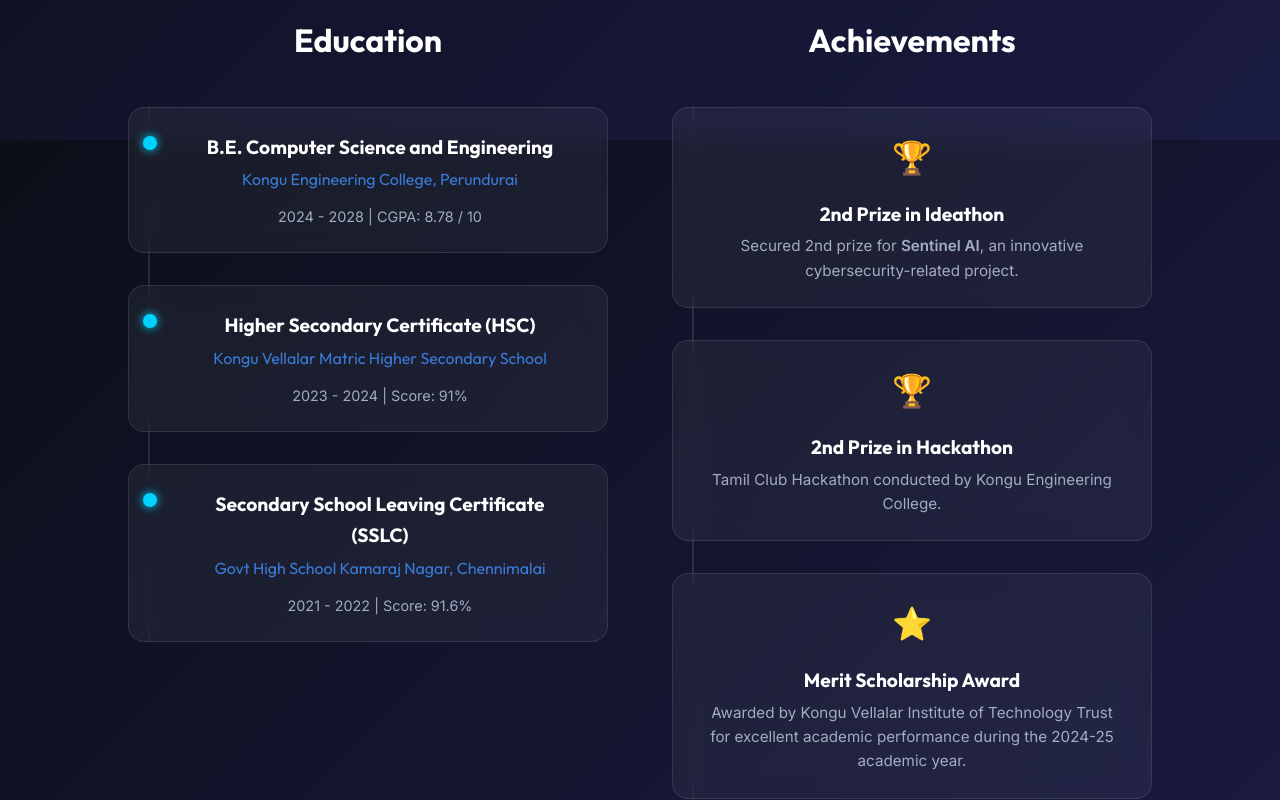
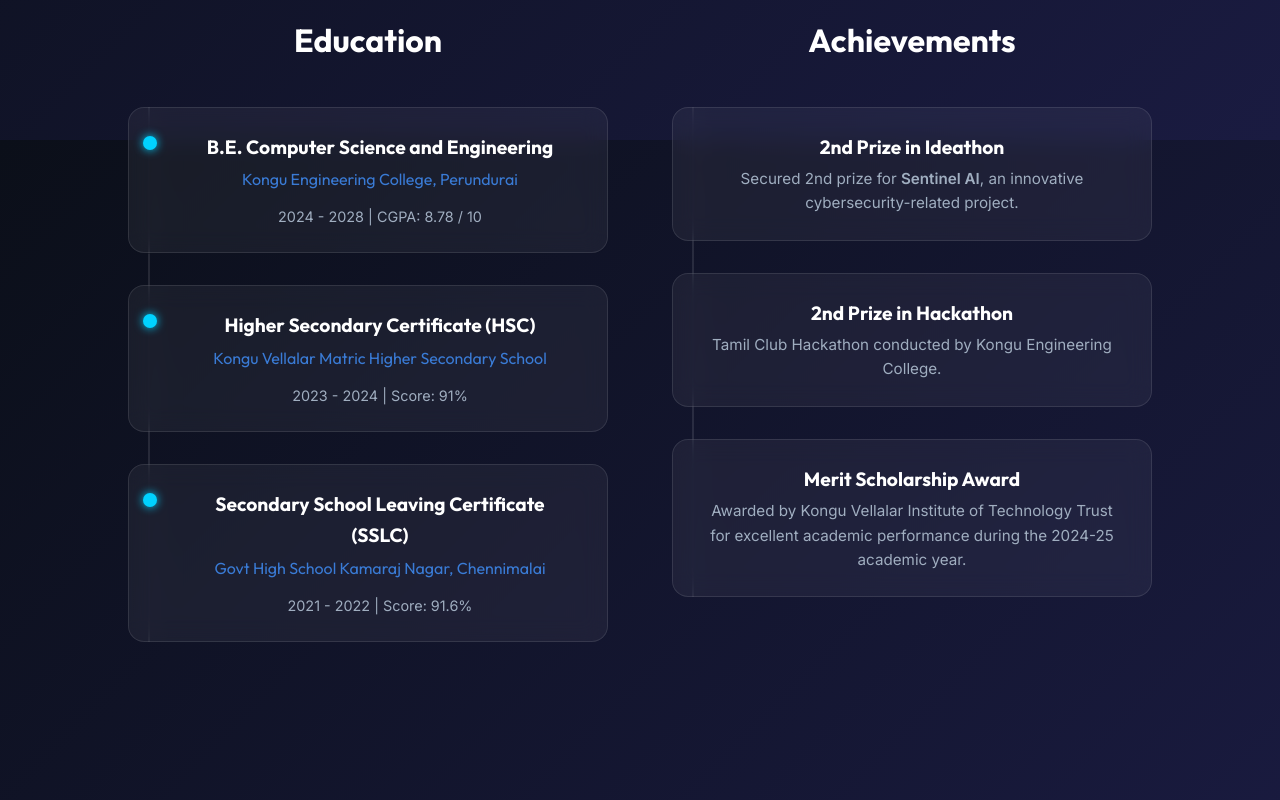
Before and after one commit to JAYASURYA-KK/portfolio, a React (Create React App) app: page / in a window 1280 px wide. Shown: the part 3860-4660 px from the top of the page. Built offline with nearby package versions, Linux system fonts and the light colour scheme.

Commit message:
Update favicon to profile picture and remove achievement emojis

```diff
--- a/public/index.html
+++ b/public/index.html
@@ -2,7 +2,7 @@
 <html lang="en">
   <head>
     <meta charset="utf-8" />
-    <link rel="icon" href="%PUBLIC_URL%/favicon.ico" />
+    <link rel="icon" type="image/jpeg" href="%PUBLIC_URL%/favicon.jpg" />
     <meta name="viewport" content="width=device-width, initial-scale=1" />
     <meta name="theme-color" content="#000000" />
     <meta
--- a/src/components/Education.js
+++ b/src/components/Education.js
@@ -37,19 +37,19 @@ const Education = () => {
           <h3 className="column-title">Achievements</h3>
           <div className="timeline">
             <div className="timeline-item glass-panel achievement-item">
-              <div className="achievement-icon">🏆</div>
+
               <h4>2nd Prize in Ideathon</h4>
               <p>Secured 2nd prize for <strong>Sentinel AI</strong>, an innovative cybersecurity-related project.</p>
             </div>
 
             <div className="timeline-item glass-panel achievement-item">
-              <div className="achievement-icon">🏆</div>
+
               <h4>2nd Prize in Hackathon</h4>
               <p>Tamil Club Hackathon conducted by Kongu Engineering College.</p>
             </div>
 
             <div className="timeline-item glass-panel achievement-item">
-              <div className="achievement-icon">⭐</div>
+
               <h4>Merit Scholarship Award</h4>
               <p>Awarded by Kongu Vellalar Institute of Technology Trust for excellent academic performance during the 2024-25 academic year.</p>
             </div>
```
Also changed, not shown: public/favicon.jpg (added).
